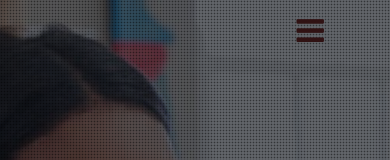
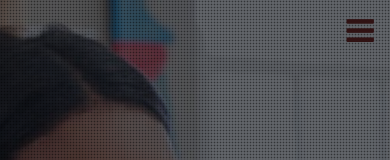
Before and after one commit to FnordyClover/Sunrise, a plain HTML site: page index.html in a window 390 px wide. Shown: the top 160 px of the page. Drawn offline with nearby package versions, Linux system fonts and the light colour scheme.

Commit message:
Update style.css

```diff
--- a/css/style.css
+++ b/css/style.css
@@ -707,7 +707,7 @@ section {
 	padding-top: 9px;
 	position: absolute;
 	right: 0px;
-	padding-right: 50px;
+	padding-right: 0;
 	color: #301213;
 }
 
```
